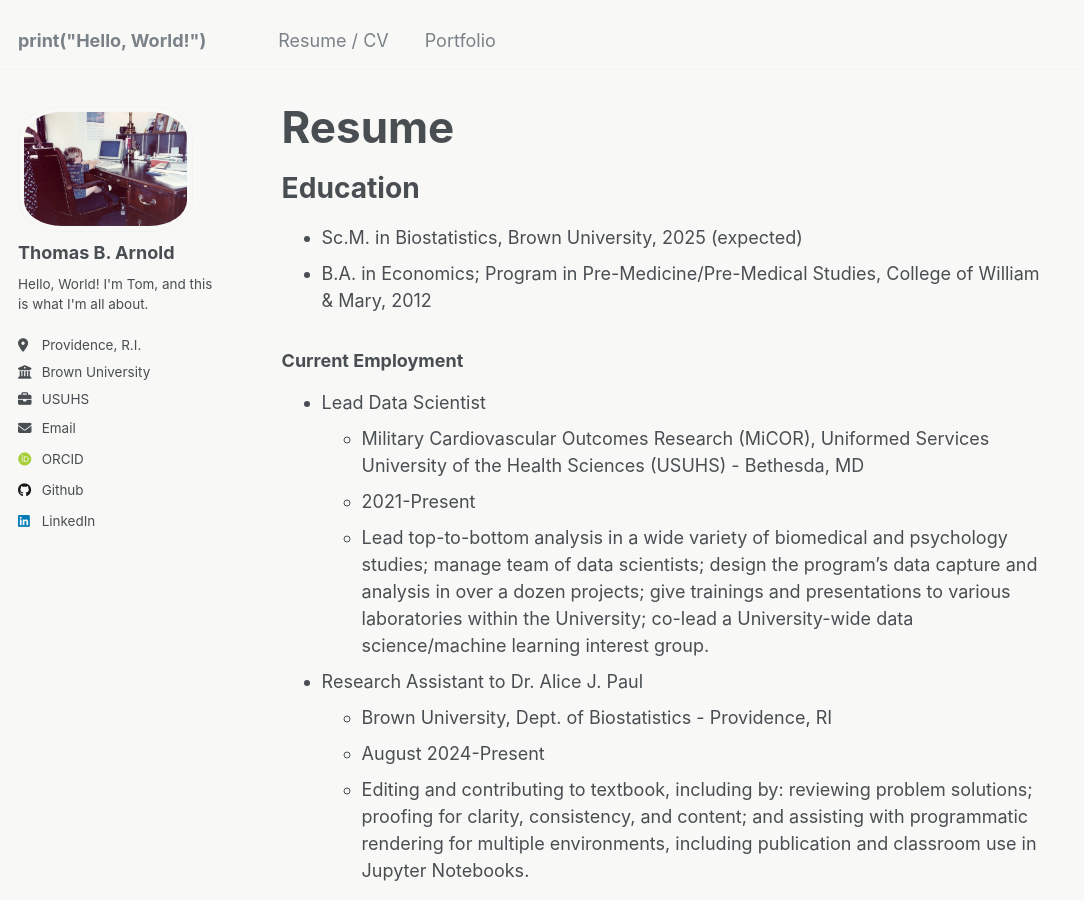
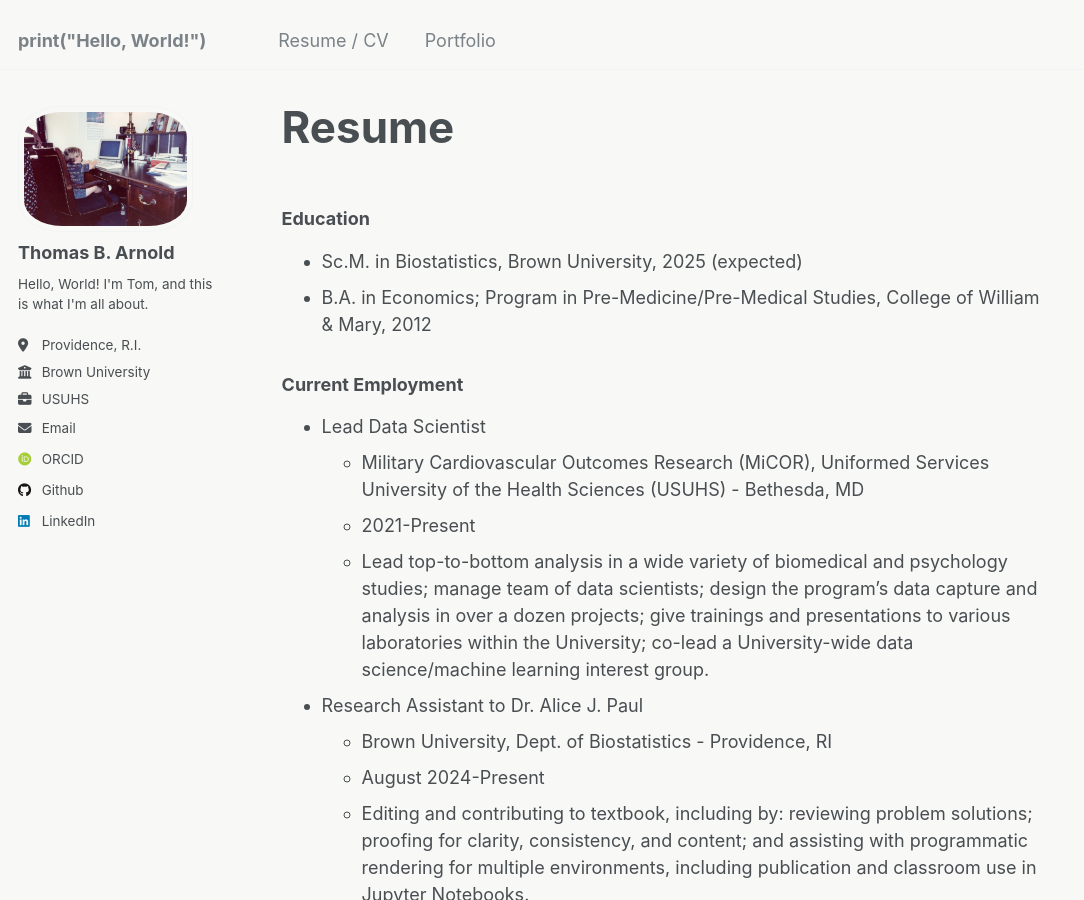
Before and after one commit to tomrannosaurus/tomrannosaurus.github.io, a Jekyll site: the page built from _pages/about.md, in a window 1280 px wide and 900 px high. Shown: the whole window, without its empty margins (0-1084 px from the left). Built offline with Jekyll 4.4.1, drawn with Linux system fonts in a browser that asks for light colours; some web fonts are replaced.

```diff
--- a/_pages/about.md
+++ b/_pages/about.md
@@ -11,7 +11,7 @@ redirect_from:
 
 {% include base_path %}
 
-# Education
+### Education
 
 * Sc.M. in Biostatistics, Brown University, 2025 (expected)
 * B.A. in Economics; Program in Pre-Medicine/Pre-Medical Studies, College of William & Mary, 2012
```
